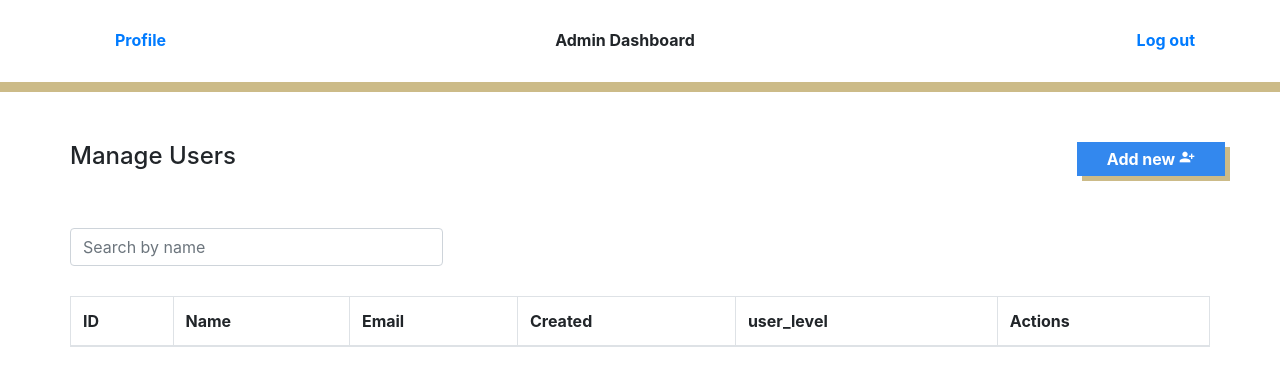
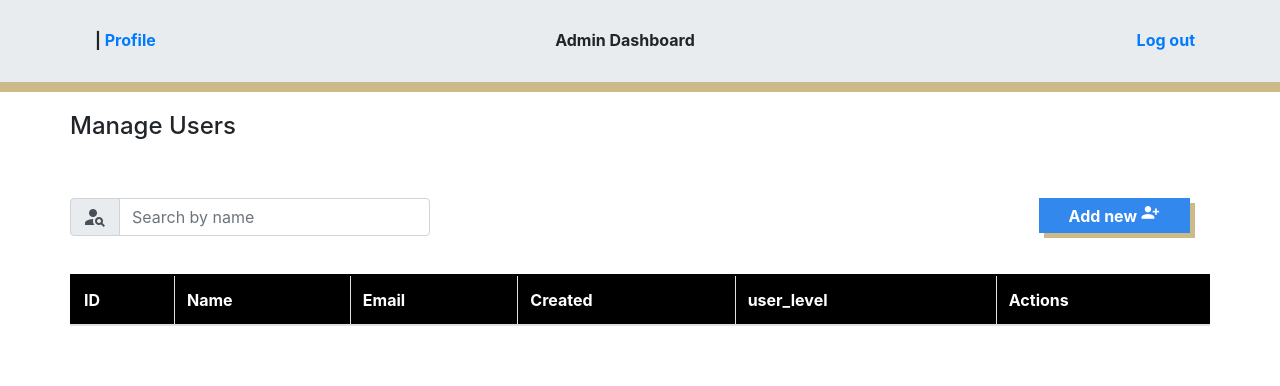
Before and after one commit to kellikells/User_Dashboard, a Django app: template apps/user_dashboard/templates/user_dashboard/dashboard_admin.html in a window 1280 px wide. Shown: the top 386 px of the page. Run offline with Django 3.2, Linux system fonts and the light colour scheme; the template is opened without the code that fills it, so the values that code supplies are empty; some libraries are stand-ins or nearby versions.

Commit message:
added some styling to tables on dashboard

```diff
--- a/apps/user_dashboard/static/style.css
+++ b/apps/user_dashboard/static/style.css
@@ -5,7 +5,8 @@
 body {
      font-weight: bold;
      /* background-color: #dae0e6; */
-     background-color: #fff;
+     /* background-color: #fff; */
+     /* background-color: #e9ecef; */
 }
 
 #my_link {
@@ -13,14 +14,22 @@ body {
      font-weight: bold;
 }
 
-
-
 #myNav {
-     background-color: white;
+     /* background-color: white; */
+     background-color: #e9ecef;
      font-weight: bold;
      line-height: 1.6;
      padding: 20px;
 }
+
+/* #navLink {
+     border-radius: 100%;
+     transition: border 0.5s;
+}
+
+#navLink:hover {
+     border-radius: 25%;
+} */
 
 .myBtn {
      background: #38e;
@@ -30,9 +39,7 @@ body {
      box-shadow: 5px 5px #cb8;
      font-weight: bold;
      text-decoration: none;
-
      transition: all 150ms linear;
-     /* transition: all 0.3s ease; */
 }
 .myBtn:hover {
      background: #cb8;
@@ -99,3 +106,10 @@ body {
      padding-top: 10px;
      border: solid 1px black;
 }
+
+#editBtns {
+     background-color: #38e;
+     color: white;
+     padding: 5px 20px;
+     border: none;
+}
--- a/apps/user_dashboard/templates/user_dashboard/dashboard_admin.html
+++ b/apps/user_dashboard/templates/user_dashboard/dashboard_admin.html
@@ -29,7 +29,7 @@
                     <ul class="nav">
                         <div class="col">
                             <div class="row">
-                                <li class="nav-item" style="margin-right:30px;">
+                                <li class="nav-item" style="margin-right:10px;">
                                     <span class="navbar-text">
                                         {% if request.session.user_level == "1" %}
                                         <a href="/user_dashboard/dashboard_admin/">Dashboard</a>
@@ -41,7 +41,7 @@
                                 </li>
                                 <li class="nav-item">
                                     <span class="navbar-text">
-                                        <a href="/user_dashboard/users/show/{{request.session.user_id}}/">Profile</a>
+                                        | <a href="/user_dashboard/users/show/{{request.session.user_id}}/">Profile</a>
                                     </span>
                                 </li>
                             </div>
@@ -73,18 +73,41 @@
     <!-- --------------------------------------------------------------------- -->
     <!--                      header & add user button                        -->
     <!-- --------------------------------------------------------------------- -->
-    <div class="container" style="padding: 50px 0 0 0;">
+    <div class="container" style="padding: 20px 0 20px 0;">
         <div class="row">
             <div class="col">
                 <h4 style="padding: 0 0 50px 0;">Manage Users</h4>
             </div>
+        </div>
+
+        <!-- ------------------------------------------------------- -->
+        <!--               input: search by name                     -->
+        <!-- ------------------------------------------------------- -->
+        <div class="row" style="margin-bottom: 30px;">
+            <div class="col-4">
+                <form action="/user_dashboard/search_by_name/" id="searchForm">
+                    {% csrf_token %}
+                    <label class="sr-only" for="nameSearch">Search by name</label>
+                    <div class="input-group mb-2 mr-sm-2">
+                        <div class="input-group-prepend">
+                            <div class="input-group-text">
+                                <span class="material-icons">
+                                    person_search
+                                </span>
+                            </div>
+                        </div>
+                        <input type="text" name="name" class="form-control" id="nameSearch"
+                            placeholder="Search by name">
+                    </div>
+                </form>
+            </div>
             <div class="col">
-                <div class="row justify-content-end">
+                <div class="row justify-content-end" style="margin-right: 20px;">
 
                     <!-- LINK TO ADD A USER PAGE: users_new.html  -->
                     <a class="addUserBtn" href="/user_dashboard/users_new/"
                         style="background-color:#38e; color: white; padding: 5px 30px; box-shadow: 5px 5px #cb8; font-weight: bold; text-decoration: none;">
-                        Add new <span class="material-icons" style="font-size: 1em;">
+                        Add new <span class="material-icons" style="font-size: 1.2em;">
                             person_add_alt_1
                         </span>
                     </a>
@@ -93,28 +116,13 @@
         </div>
 
         <!-- ------------------------------------------------------- -->
-        <!--               input: search by name                     -->
-        <!-- ------------------------------------------------------- -->
-        <div class="row" style="margin-bottom: 30px;">
-            <div class="col">
-                <form action="/user_dashboard/search_by_name/" id="searchForm">
-                    {% csrf_token %}
-                    <div class="form-row">
-                        <div class="col-4">
-                            <input type="text" name="name" class="form-control" placeholder="Search by name">
-                        </div>
-                    </div>
-                </form>
-            </div>
-        </div>
-
-        <!-- ------------------------------------------------------- -->
         <!--               LOOP: USERS : TABLE                       -->
         <!-- ------------------------------------------------------- -->
         <div class="row">
             <div class="col">
-                <table class="table table-striped table-bordered table-hover" id="table_placeholder">
-                    <thead>
+                <table class="table table-striped table-bordered table-hover" id="table_placeholder"
+                    style="border:solid black 2px;">
+                    <thead style="background-color:black; color: white;">
                         <tr>
                             <th scope="col">ID</th>
                             <th scope="col">Name</th>
--- a/apps/user_dashboard/templates/user_dashboard/index.html
+++ b/apps/user_dashboard/templates/user_dashboard/index.html
@@ -21,7 +21,7 @@
 <!-- --------------------------------------------------------------------- -->
 
 <body>
-    <div id="myNav">
+    <div id="myNav" style="background-color: white;">
         <div class="container">
             <div class="row">
                 <div class="col">
--- a/apps/user_dashboard/templates/user_dashboard/users_show_id.html
+++ b/apps/user_dashboard/templates/user_dashboard/users_show_id.html
@@ -40,7 +40,7 @@
                                 </li>
                                 <li class="nav-item">
                                     <span class="navbar-text">
-                                        <a href="/user_dashboard/users/edit/">Edit Profile</a>
+                                        | <a href="/user_dashboard/users/edit/">Edit Profile</a>
                                     </span>
                                 </li>
                             </div>
```
Also changed, not shown: apps/user_dashboard/templates/user_dashboard/dashboard.html (+21 -18 lines), apps/user_dashboard/templates/user_dashboard/users_edit_id.html (+16 -20 lines), apps/user_dashboard/templates/user_dashboard/users_new.html (+3 -8 lines), db.sqlite3.
